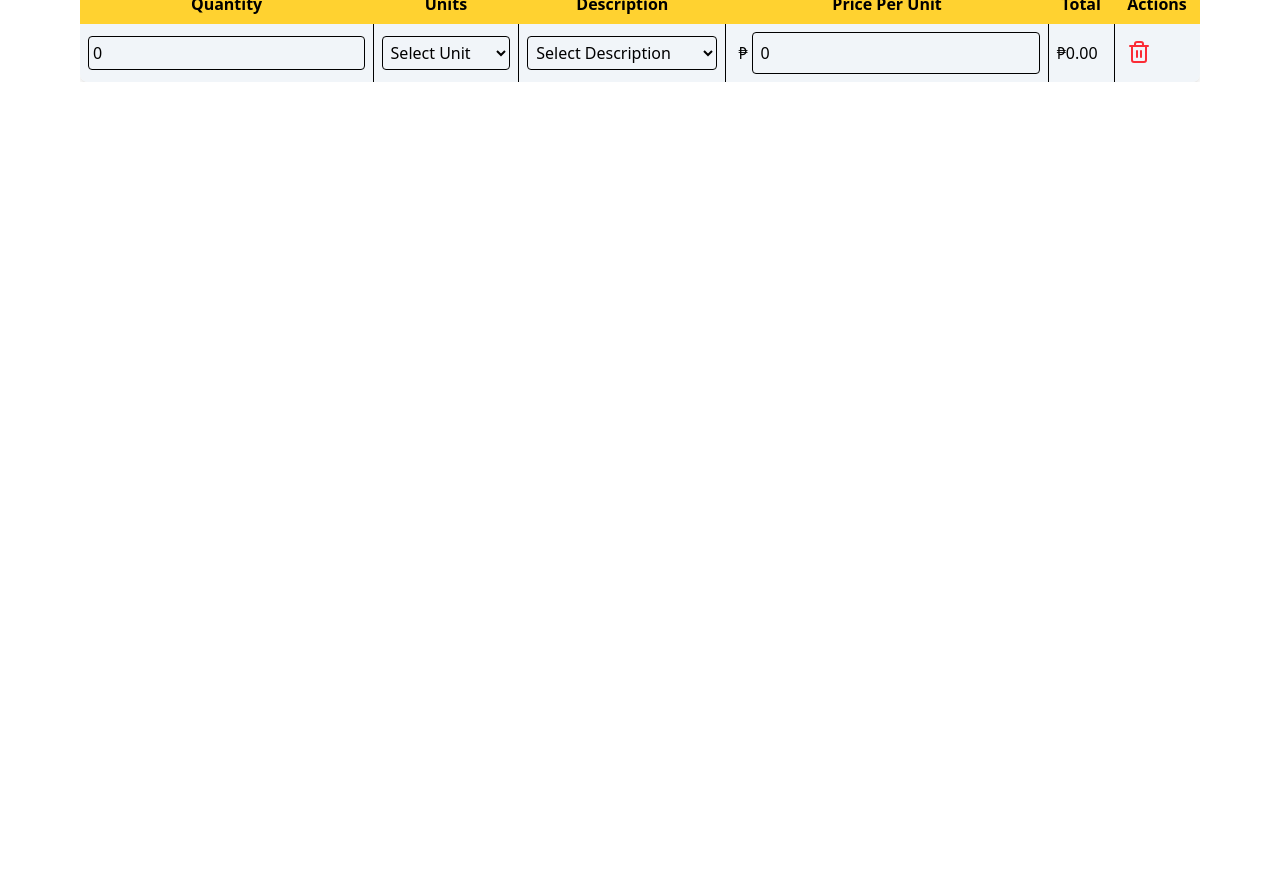
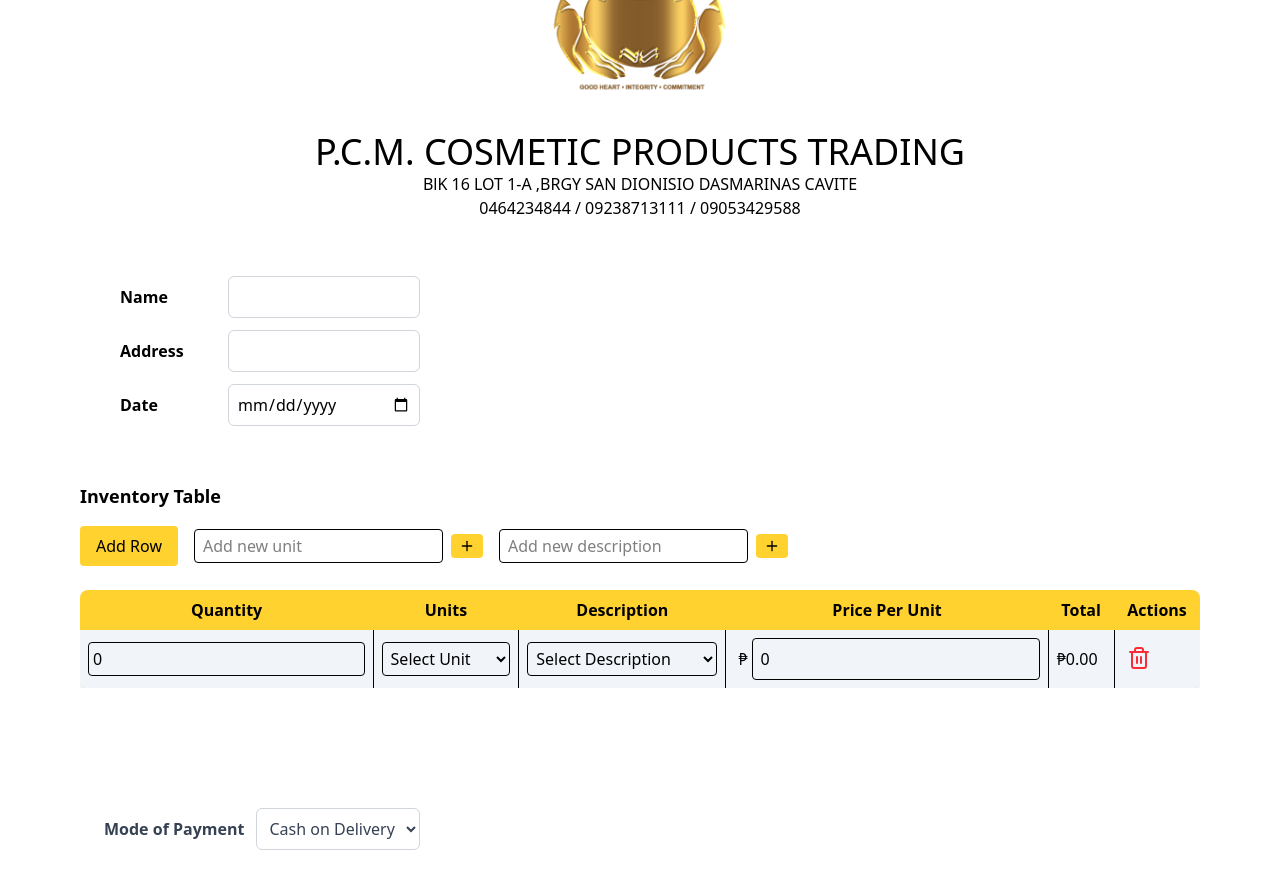
Before and after one commit to gianybut/PCM_QUOTATION, a React (Vite) app in the folder frontend/: page / in a window 1280 px wide. Shown: the part 140-1028 px from the top of the page. Before the commit the page ends 800 px from the top, so only its background shows below. Built offline with nearby package versions, Linux system fonts and the light colour scheme.

Commit message:
updates:
- added UserForm Component

```diff
--- a/frontend/src/App.jsx
+++ b/frontend/src/App.jsx
@@ -1,8 +1,23 @@
-import Table from '../src/components/Table';
-
+import Table from "../src/components/Table";
+import Header from "./components/Header";
+import ModeOfPayment from "./components/PaymentDropdown";
+import UserForm from "./components/UserForm";
 
 const App = () => {
-  return <div><Table></Table></div>;
+  return (
+    <div className="">
+      <div>
+        <Header></Header>
+      </div>
+      <div>
+        <UserForm></UserForm>
+        <Table></Table>
+      </div>
+      <div>
+        <ModeOfPayment></ModeOfPayment>
+      </div>
+    </div>
+  );
 };
 
 export default App;
--- /dev/null
+++ b/frontend/src/components/Header.jsx
@@ -0,0 +1,14 @@
+import pcmLogo from '../img/2.png'
+
+const Header = () => {
+  return (
+    <div className='flex flex-col items-center justify-center text-center min-h-[20vh] p-4'>
+        <img src={pcmLogo} alt="pcm logo" className='w-64 h-64' />
+        <h1 className='text-4xl' >P.C.M. COSMETIC PRODUCTS TRADING</h1>
+        <h1>BlK 16 LOT 1-A ,BRGY SAN DIONISIO DASMARINAS CAVITE</h1>
+        <h1>0464234844 / 09238713111 / 09053429588</h1>
+    </div>
+  )
+}
+
+export default Header
--- /dev/null
+++ b/frontend/src/components/PaymentDropdown.jsx
@@ -0,0 +1,23 @@
+import { useState } from "react";
+
+const PaymentDropdown = () => {
+  const [paymentMethod, setPaymentMethod] = useState("Cash on Delivery");
+
+  return (
+    <div className="flex items-center space-x-3 justify-baseline m-2 p-24">
+      <label className="font-semibold text-gray-700">Mode of Payment</label>
+      <select
+        className="border border-gray-300 rounded-md p-2 text-gray-700 focus:outline-none focus:ring-2 focus:ring-blue-500"
+        value={paymentMethod}
+        onChange={(e) => setPaymentMethod(e.target.value)}
+      >
+        <option value="Cash on Delivery">Cash on Delivery</option>
+        <option value="Credit Card">Credit Card</option>
+        <option value="Bank Transfer">Bank Transfer</option>
+        <option value="Gcash">Gcash</option>
+      </select>
+    </div>
+  );
+};
+
+export default PaymentDropdown;
--- a/frontend/src/components/Table.jsx
+++ b/frontend/src/components/Table.jsx
@@ -1,8 +1,5 @@
 import { useState } from 'react';
 import { Plus, Trash2 } from 'lucide-react';
-
-// DONT Forget to install lucide react in npm
-// npm install lucide-react
 
 const Table = () => {
   // Sample initial data for dropdowns
@@ -142,7 +139,7 @@
 
         {/* Table */}
       <div className="overflow-x-auto">
-        <table className="border-collapse border-hidden w-full bg-white shadow-md table-auto overflow-hidden rounded-lg">
+        <table className=" flex-col min-sm: max-lg: border-collapse border-hidden w-full bg-white shadow-md table-auto overflow-hidden rounded-lg">
           <thead>
             <tr className="bg-amber-300 border-hidden">
               <th className="border p-2 border-hidden">Quantity</th>
--- /dev/null
+++ b/frontend/src/components/UserForm.jsx
@@ -0,0 +1,27 @@
+import { useState } from "react";
+
+const UserForm = () => {
+  return (
+    <div className="flex flex-col space-y-3 m-10 px-20">
+      {/* Name Field */}
+      <div className="flex items-center space-x-3">
+        <label htmlFor="name" className="w-24 font-semibold">Name</label>
+        <input type="text" id="name" className="border border-gray-300 rounded-md p-2 w-48 focus:ring-2 focus:ring-blue-500" />
+      </div>
+
+      {/* Address Field */}
+      <div className="flex items-center space-x-3">
+        <label htmlFor="address" className="w-24 font-semibold">Address</label>
+        <input type="text" id="address" className="border border-gray-300 rounded-md p-2 w-48 focus:ring-2 focus:ring-blue-500" />
+      </div>
+
+      {/* Date Field */}
+      <div className="flex items-center space-x-3">
+        <label htmlFor="date" className="w-24 font-semibold">Date</label>
+        <input type="date" id="date" className="border border-gray-300 rounded-md p-2 w-48 focus:ring-2 focus:ring-blue-500" />
+      </div>
+    </div>
+  );
+};
+
+export default UserForm;
```
Also changed, not shown: frontend/src/img/1.png (added), frontend/src/img/2.png (added).
